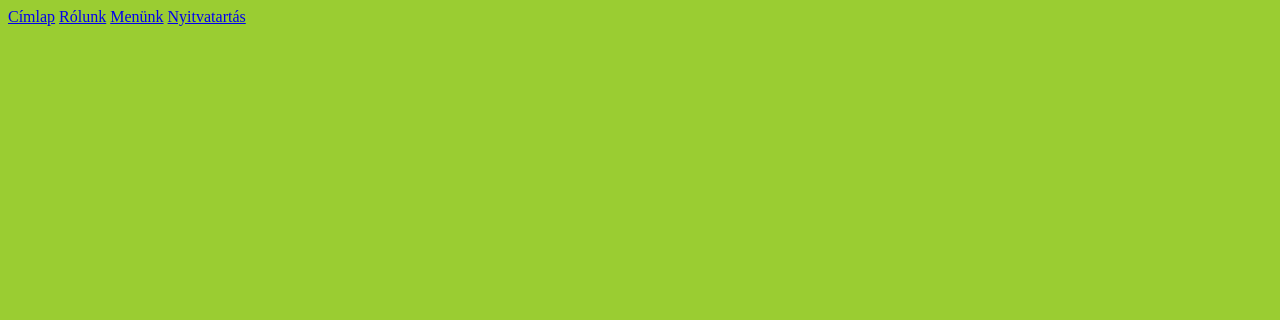
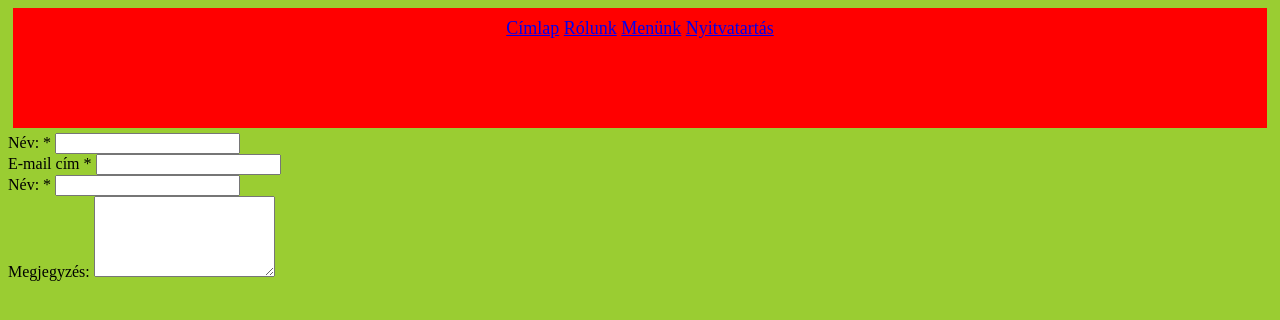
Before and after one commit to polakpeti/polakpeti.github.io, a plain HTML site: page menu.html in a window 1280 px wide. Drawn offline with Linux system fonts and the light colour scheme.

Commit message:
Gabikának megmutatom

```diff
--- a/menu.html
+++ b/menu.html
@@ -7,9 +7,31 @@
     <link rel="stylesheet" href="css/style.css">
 </head>
 <body>
-    <a href="/index.html">Címlap</a>
-    <a href="/about.html">Rólunk</a>
-    <a href="/menu.html">Menünk</a>
-    <a href="/opening.html">Nyitvatartás</a>
+    <div class="menu">
+        <a href="/index.html">Címlap</a>
+        <a href="/about.html">Rólunk</a>
+        <a href="/menu.html">Menünk</a>
+        <a href="/opening.html">Nyitvatartás</a>
+    </div>
+    <div class="container">
+        <form>
+            <div>
+                <label for="name">Név: *</label>
+                <input id="name" name="name" type="text" required>
+            </div>
+            <div>
+                <label for="email">E-mail cím *</label>
+                <input id="email" name="email" type="email" required>
+            </div>
+            <div>
+                <label for="name">Név: *</label>
+                <input id="name" name="name" type="text" required>
+            </div>
+            <div>
+                <label for="comment">Megjegyzés: </label>
+                <textarea id="comment" name="comment" type="comment" rows="5"> </textarea>
+            </div>
+        </form>
+    </div>
 </body>
 </html>
```
Also changed, not shown: about.html (+6 -4 lines), opening.html (+6 -5 lines).
